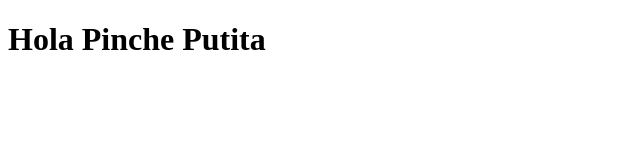
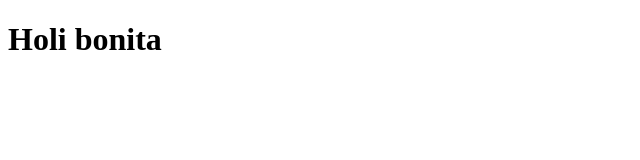
Before and after one commit to aabenlop/git_test, a plain HTML site: page index.html in a window 1280 px wide. Shown: the whole page, without its empty margins (0-640 px from the left). Drawn offline with Linux system fonts and the light colour scheme.

Commit message:
Prueba_bb cambios en index.html

```diff
--- a/index.html
+++ b/index.html
@@ -7,6 +7,6 @@
     <title>Document</title>
 </head>
 <body>
-    <h1>Hola Pinche Putita</h1>
+    <h1>Holi bonita</h1>
 </body>
 </html>
```
